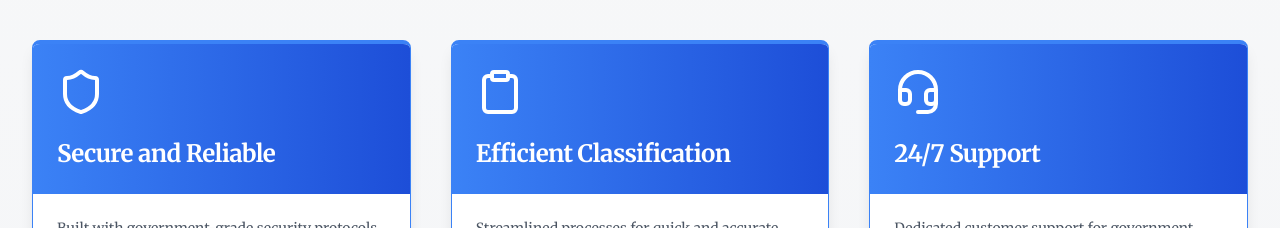
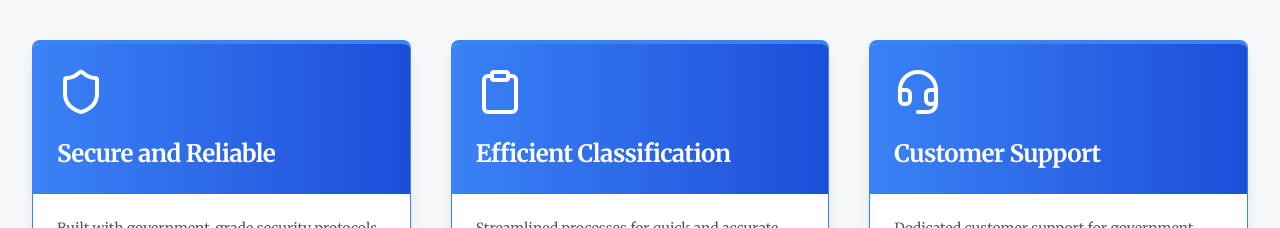
Before and after one commit to ajagtapdev/classify-ai, a Next.js app: page / in a window 1280 px wide. Shown: the part 1000-1228 px from the top of the page. Built offline with nearby package versions, Linux system fonts and the light colour scheme; no server answers.

Commit message:
favicon fix

```diff
--- a/src/app/page.tsx
+++ b/src/app/page.tsx
@@ -74,7 +74,7 @@ const Page = () => {
               />
               <FeatureCard
                 icon={Headset}
-                title="24/7 Support"
+                title="Customer Support"
                 description="Dedicated customer support for government agencies"
                 content="Our experienced team is available around the clock to assist with your needs."
               />
@@ -88,6 +88,17 @@ const Page = () => {
               <p className="text-xl mb-8">
                 Join Classify.ai to simplify and handle sensitive document management needs with ease.
               </p>
+              <SignedIn>
+              <Button
+                asChild
+                className="bg-blue-600 hover:bg-blue-700 text-white font-semibold py-4 px-10 rounded-full shadow-lg transition-all duration-300 ease-in-out transform hover:scale-105 hover:shadow-xl text-lg"
+              >
+                <Link href="/classifier" className="flex items-center">
+                  Get Started Today <ArrowRight className="ml-2 w-5 h-5" />
+                </Link>
+              </Button>
+              </SignedIn>
+              <SignedOut>
               <Button
                 asChild
                 className="bg-blue-600 hover:bg-blue-700 text-white font-semibold py-4 px-10 rounded-full shadow-lg transition-all duration-300 ease-in-out transform hover:scale-105 hover:shadow-xl text-lg"
@@ -96,6 +107,7 @@ const Page = () => {
                   Get Started Today <ArrowRight className="ml-2 w-5 h-5" />
                 </Link>
               </Button>
+              </SignedOut>
             </div>
           </section>
         </div>
```
Also changed, not shown: 1 other file (tests, documents, lock files or other folders).
